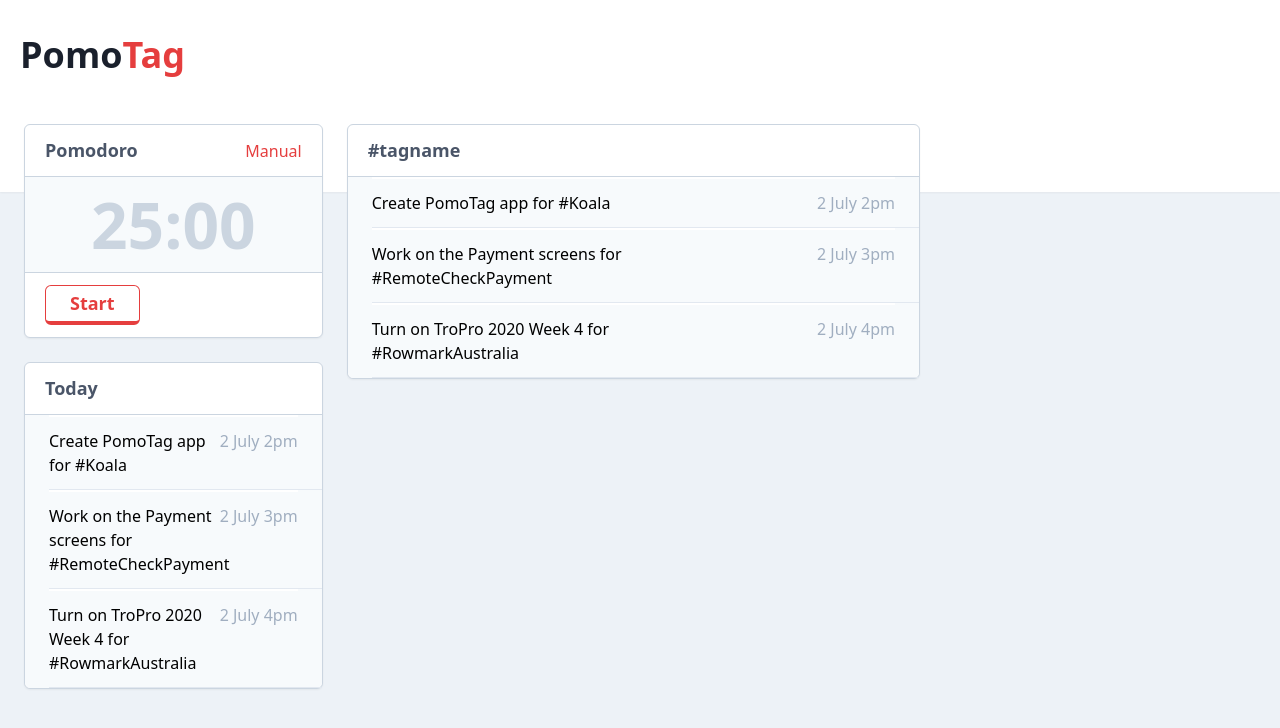
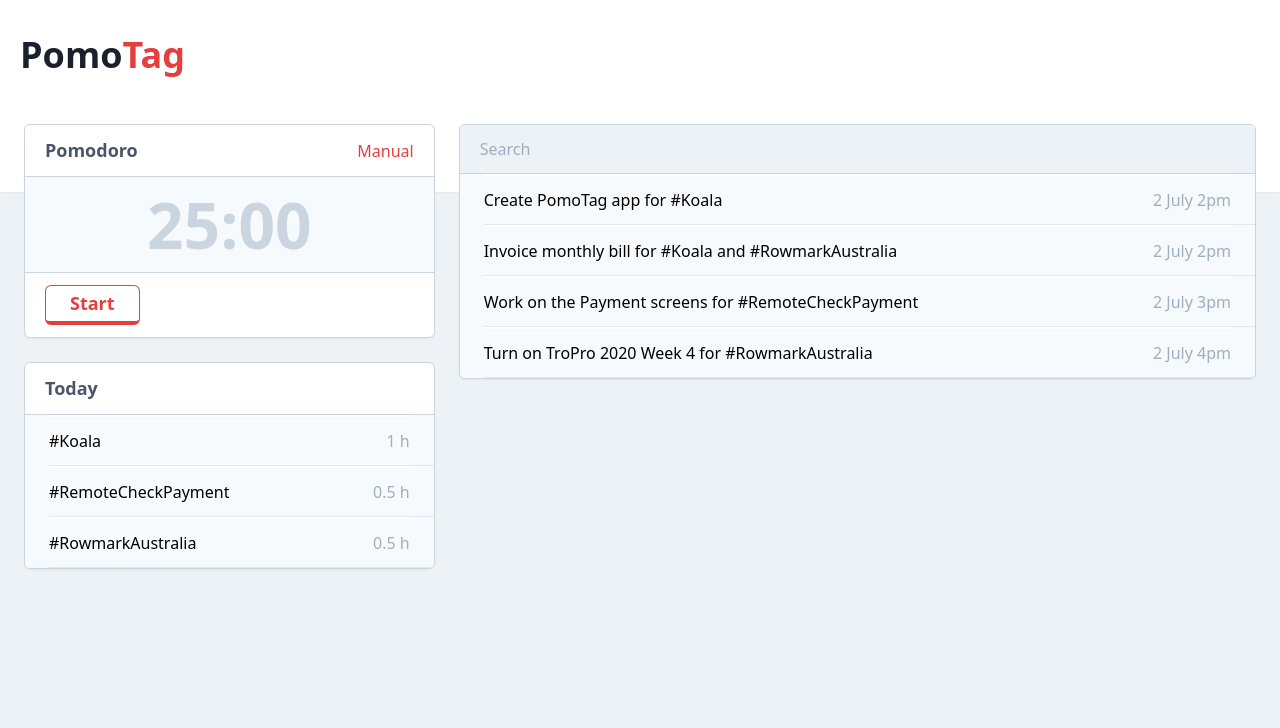
Before and after one commit to bachly/koaladigital-mini-website, a Next.js app: page /pomotag in a window 1280 px wide. Shown: the top 728 px of the page. Built offline with nearby package versions, Linux system fonts and the light colour scheme.

Commit message:
Display tag

```diff
--- a/pages/pomotag.js
+++ b/pages/pomotag.js
@@ -5,6 +5,10 @@ import { getHashTags } from "../components/pureFunctions";
 const initialItems = [
   {
     name: "Create PomoTag app for #Koala",
+    datetimeStarted: "2 July 2pm",
+  },
+  {
+    name: "Invoice monthly bill for #Koala and #RowmarkAustralia",
     datetimeStarted: "2 July 2pm",
   },
   {
@@ -118,9 +122,16 @@ function PomoTagPage() {
     state.items.map((item) => {
       const hashTags = getHashTags(item.name) || [];
       const firstTag = hashTags[0];
-      if (firstTag) {
-        itemsByFirstTag[firstTag].push(item);
-      }
+      const tag = firstTag || "notag";
+      itemsByFirstTag[tag] = itemsByFirstTag[tag] || {};
+      const currenItems = itemsByFirstTag[tag].items || [];
+      currenItems.push(item);
+      itemsByFirstTag[tag] = {
+        ...itemsByFirstTag[tag],
+        tag,
+        items: currenItems,
+        latestItem: item,
+      };
     });
 
     return itemsByFirstTag;
@@ -137,7 +148,7 @@ function PomoTagPage() {
         </h1>
       </header>
       <main className="py-3 px-5 lg:px-6">
-        <div className="max-w-4xl flex flex-col lg:flex-row items-start">
+        <div className=" max-w-full flex flex-col lg:flex-row items-start">
           <div className="w-full lg:w-1/3">
             <div className="">
               <CardSimple>
@@ -241,16 +252,17 @@ function PomoTagPage() {
                 </CardTitle>
 
                 <div className="bg-gray-100 rounded-b-md">
-                  <ListItems items={state.items} />
+                  <ListTags itemsByFirstTag={itemsByFirstTag(state.items)} />
                 </div>
               </CardSimple>
             </div>
           </div>
           <div className="w-full mt-6 lg:mt-0 lg:w-2/3 lg:pl-6">
             <CardSimple>
-              <CardTitle>
-                <div className="font-bold text-lg">#tagname</div>
-              </CardTitle>
+              <input
+                className="bg-gray-200 w-full px-5 py-3 border-b border-gray-400 rounded-t-md"
+                placeholder="Search"
+              />
               <div className="bg-gray-100 rounded-b-md">
                 <ListItems items={state.items} />
               </div>
@@ -295,11 +307,27 @@ function ListItems({ items }) {
   return items.map((item, index) => (
     <div key={index} className="border-b border-gray-300 pr-6 ml-6">
       <div className="border-t-2 border-white flex py-3">
-        <span className="w-4/6">{item.name}</span>
-        <span className="w-2/6 text-gray-500 text-right">
+        <span className="w-4/6 lg:w-5/6">{item.name}</span>
+        <span className="w-2/6 lg:w-1/6 text-gray-500 text-right">
           {item.datetimeStarted}
         </span>
       </div>
     </div>
   ));
 }
+
+function ListTags({ itemsByFirstTag }) {
+  return Object.keys(itemsByFirstTag).map((index) => {
+    const tag = itemsByFirstTag[index];
+    return (
+      <div key={index} className="border-b border-gray-300 pr-6 ml-6">
+        <div className="border-t-2 border-white flex py-3">
+          <span className="w-4/6">#{tag.tag}</span>
+          <span className="w-2/6 text-gray-500 text-right">
+            {(tag.items.length * 30) / 60} h
+          </span>
+        </div>
+      </div>
+    );
+  });
+}
```
